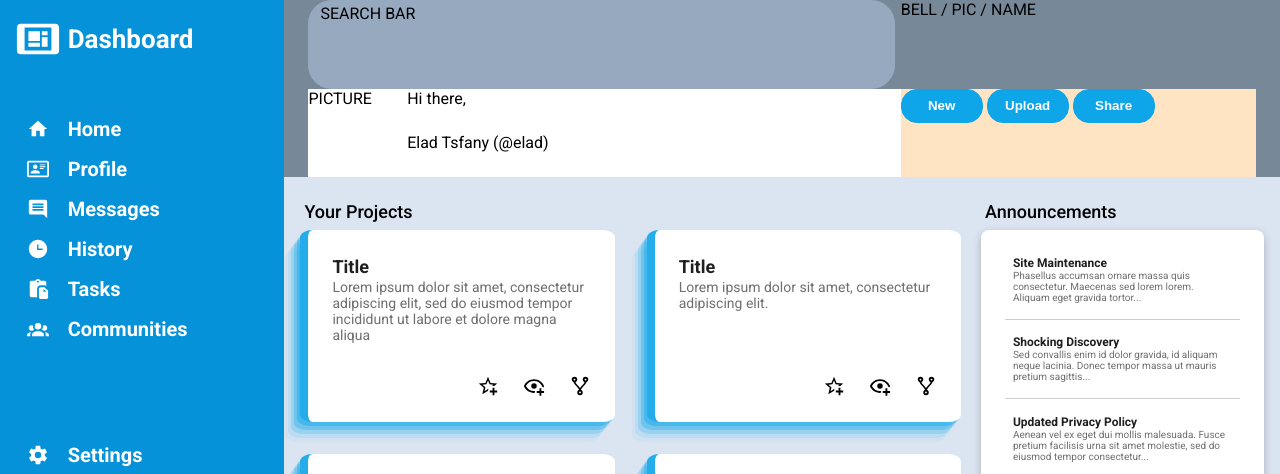
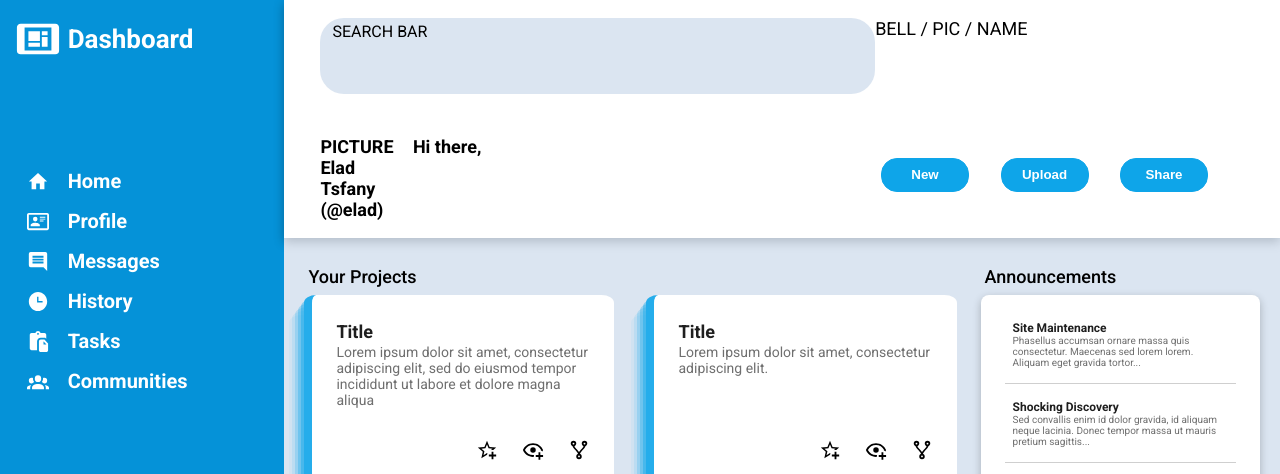
Before and after one commit to eladtsfany/dashboard, a plain HTML site: page index.html in a window 1280 px wide. Shown: the top 474 px of the page. Drawn offline with Linux system fonts and the light colour scheme; files whose address does not match are found by name.

Commit message:
UPDATE to finished styles

```diff
--- a/src/styles.css
+++ b/src/styles.css
@@ -6,7 +6,7 @@ body {
 .container {
     min-height: 100vh;
     display: grid;
-    grid-template: 1fr 4fr / 2fr 7fr;
+    grid-template: 2fr 9fr / 2fr 7fr;
 }
 
 .sidebar {
@@ -20,7 +20,7 @@ body {
 }
 
 .sidebar-title {
-    font-size: 26px;
+    font-size: 1.625rem;
     font-weight: 700;
     align-content: start;
     padding-top: 0.5rem;
@@ -59,27 +59,29 @@ ul.side-nav {
 .side-nav>li>a {
     text-decoration: none;
     color: #fff;
-    font-size: 20px;
+    font-size: 1.25rem;
 }
 
 .header {
-    background-color: lightslategray;
     display: grid;
-    grid-template: 1fr 1fr / 5fr 3fr;
-    padding: 0 1.5em;
+    grid-template: 3fr 5fr / 5fr 3fr;
+    padding: 1em 2em;
+    padding-right: 4em;
+    box-shadow: rgba(0, 0, 0, 0.3) 0px 4px 10px;
+    font-size: 1.125em;
 }
 
 
 .search {
     display: grid;
-    align-content: center;
+    align-items: center;
     grid-template-columns: 2rem 1fr;
-    gap: .25em;
-    /* padding:1rem; */
+    gap: .375em;
+    /* padding-bottom: 1rem; */
 }
 
 .search img {
-    width: 1.5rem;
+    width: 1.375rem;
     cursor: pointer;
 }
 
@@ -92,7 +94,6 @@ ul.side-nav {
     background-color: rgba(184, 204, 227, 0.5);
     border: 0;
     border-radius: 24px;
-    width: 95%;
     padding: 4px 12px;
     font-size: 1rem;
 }
@@ -101,9 +102,9 @@ ul.side-nav {
     background-color: #fff;
     display: grid;
     grid-auto-flow: column;
-    font-weight: 600;
+    font-weight: 700;
     font-size: 1.125em;
-    justify-content: center;
+    justify-content: end;
     align-items: center;
     gap: 1.5em;
 }
@@ -120,20 +121,32 @@ ul.side-nav {
     background-color: #fff;
     display: grid;
     grid-template: 1fr 1fr / 1fr 5fr;
+    font-weight: 700;
+    align-items: end;
 }
 
 .greetings img {
-    /* width: 5em; */
-    width: 4.5em;
-
+    width: 4em;
+    grid-row: 2 span;
+    justify-self: center;
 }
 
-.greetings>div:first-child {
-    grid-row: span 2;
+.greetings div.text:first-of-type {
+    font-size: 0.75em;
+}
+
+.greetings div.text:last-of-type {
+    align-self: center;
+    font-size: 1.375em;
 }
 
 .header-buttons {
-    background-color: bisque;
+    display: grid;
+    grid-auto-flow: column;
+    align-content: center;
+    justify-content: end;
+    margin-top: 2em;
+    gap: 1.75em;
 }
 
 .btn {
@@ -141,7 +154,7 @@ ul.side-nav {
     background-color: #0ea5e9;
     font-weight: 600;
     height: 34px;
-    width: 82px;
+    width: 88px;
     border: 1px solid #0ea5e9;
     border-radius: 16px;
     cursor: pointer;
@@ -152,13 +165,13 @@ ul.side-nav {
     display: grid;
     grid-template-columns: 7fr 3fr;
     grid-template-rows: repeat(auto-fit, minmax(200px, 1fr));
-    padding: 1rem;
-    gap: 1.25rem;
+    padding: 1.25rem;
+    gap: 1.5rem;
 }
 
 .section-label {
     font-weight: 500;
-    font-size: 18px;
+    font-size: 1.125rem;
     padding: .5rem .25rem;
 }
 
@@ -195,13 +208,13 @@ ul.side-nav {
 
 .card-title {
     font-weight: 600;
-    font-size: 18px;
+    font-size: 1.125em;
     align-self: end;
     color: #1f1f1f;
 }
 
 .card-text {
-    font-size: 14px;
+    font-size: 0.875em;
     color: #6f6f6f;
 }
 
@@ -251,14 +264,14 @@ hr {
 
 .sub-title,
 .user-name {
-    font-size: 12px;
+    font-size: 0.75rem;
     font-weight: 600;
     color: #1f1f1f;
 }
 
 .sub-text,
 .user-text {
-    font-size: 10px;
+    font-size: 0.625rem;
     color: #6f6f6f;
 }
 
@@ -299,5 +312,5 @@ hr {
 }
 
 .user-text {
-    font-size: 12px;
+    font-size: 0.75rem;
 }
```
